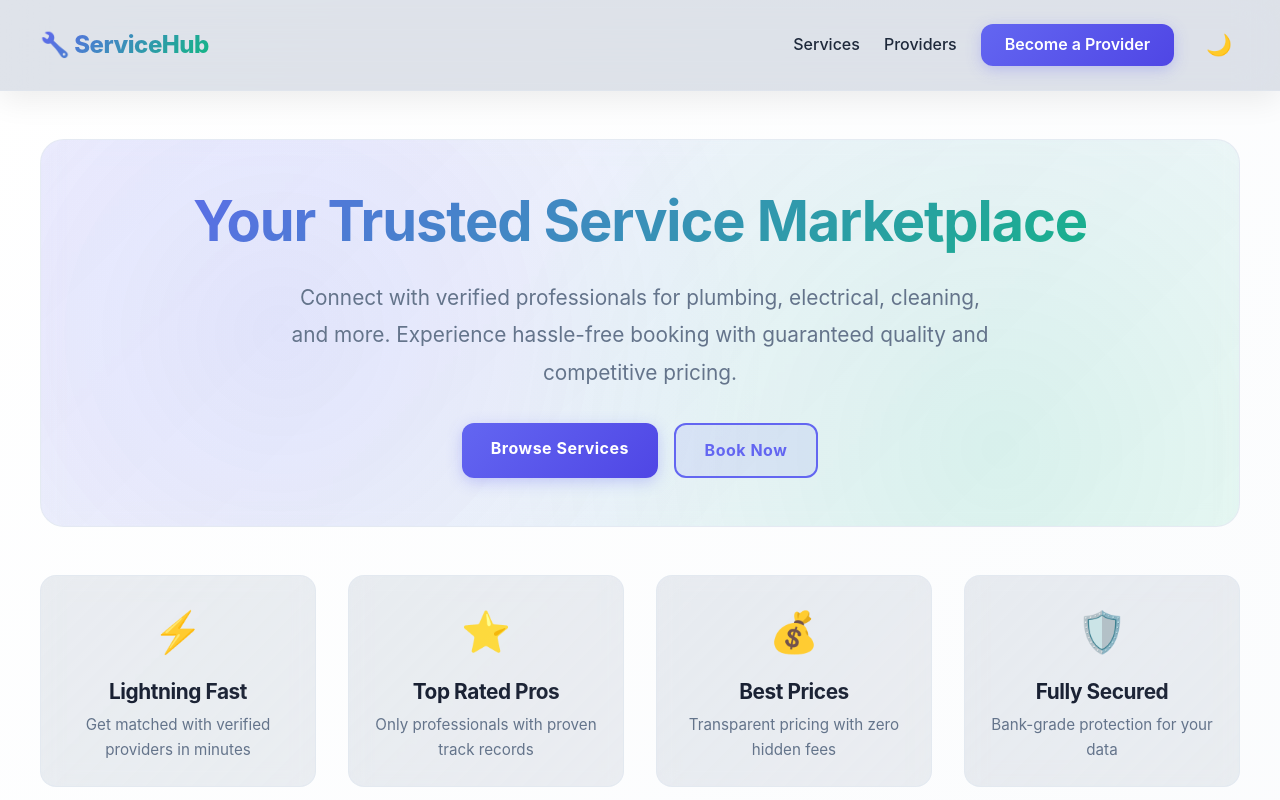
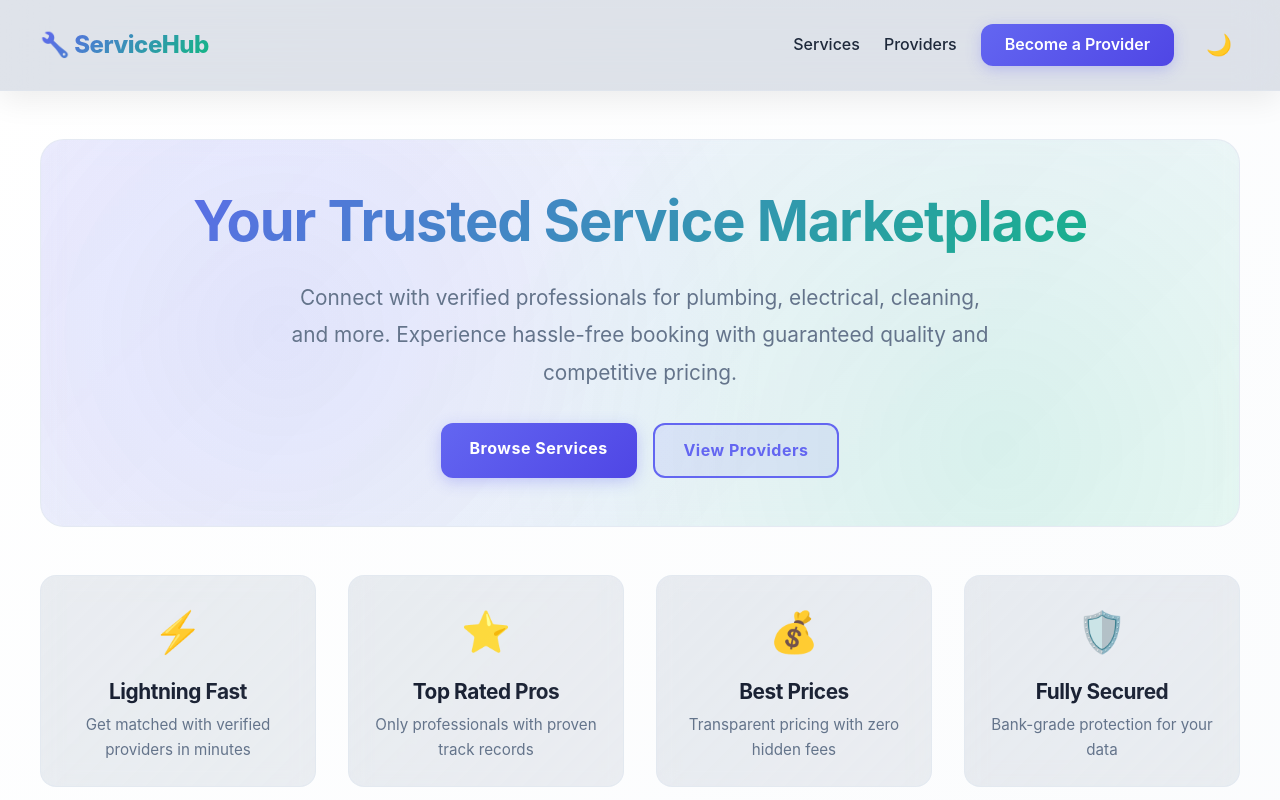
Before and after one commit to trevahkagiso-pixel/Service-Providers, a React (Vite) app in the folder service-booking-fe/: page / in a window 1280 px wide. Shown: the top 800 px of the page. Built offline with nearby package versions, Linux system fonts and the light colour scheme.

Commit message:
Providers

```diff
--- a/service-booking-fe/src/pages/Home.tsx
+++ b/service-booking-fe/src/pages/Home.tsx
@@ -31,7 +31,7 @@ export default function Home() {
         <p>Connect with verified professionals for plumbing, electrical, cleaning, and more. Experience hassle-free booking with guaranteed quality and competitive pricing.</p>
         <div className="hero-buttons">
           <Link to="/services" className="btn btn-primary">Browse Services</Link>
-          <Link to="/book" className="btn btn-secondary">Book Now</Link>
+          <Link to="/providers" className="btn btn-secondary">View Providers</Link>
         </div>
       </div>
 
--- a/service-booking-fe/src/pages/Services.tsx
+++ b/service-booking-fe/src/pages/Services.tsx
@@ -23,8 +23,8 @@ export default function Services() {
             <p style={{marginBottom: 'var(--spacing-lg)', fontSize: '0.85rem', color: 'var(--color-text-light)', fontWeight: 500}}>
               {service.services}
             </p>
-            <Link to="/book" className="btn btn-primary" style={{width: '100%', textAlign: 'center', display: 'block'}}>
-              Book {service.name}
+            <Link to="/providers" className="btn btn-primary" style={{width: '100%', textAlign: 'center', display: 'block'}}>
+              View Providers
             </Link>
           </div>
         ))}
@@ -35,7 +35,7 @@ export default function Services() {
         <p style={{marginBottom: 'var(--spacing-lg)', color: 'var(--color-text-light)'}}>
           Post a custom request and we'll find qualified professionals to match your exact needs
         </p>
-        <Link to="/book" className="btn btn-secondary">Post a Request</Link>
+        <Link to="/providers" className="btn btn-secondary">View Providers</Link>
       </div>
     </section>
   )
```
